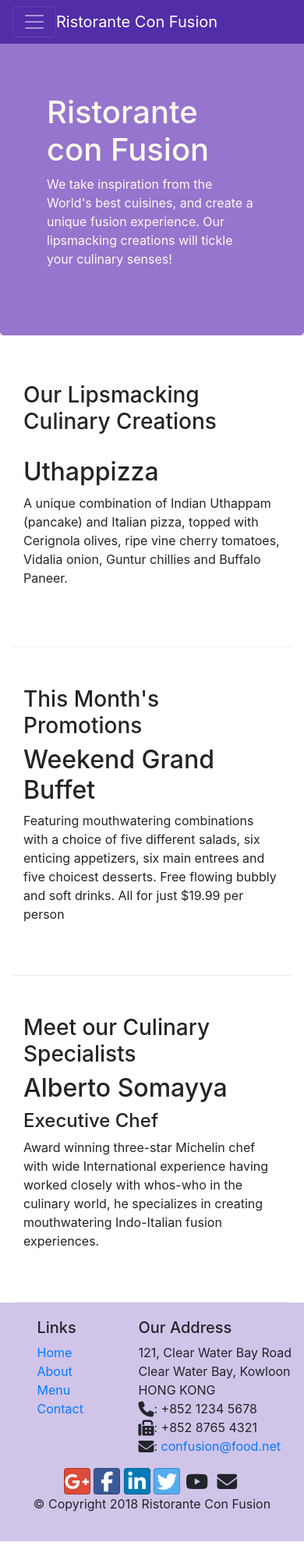
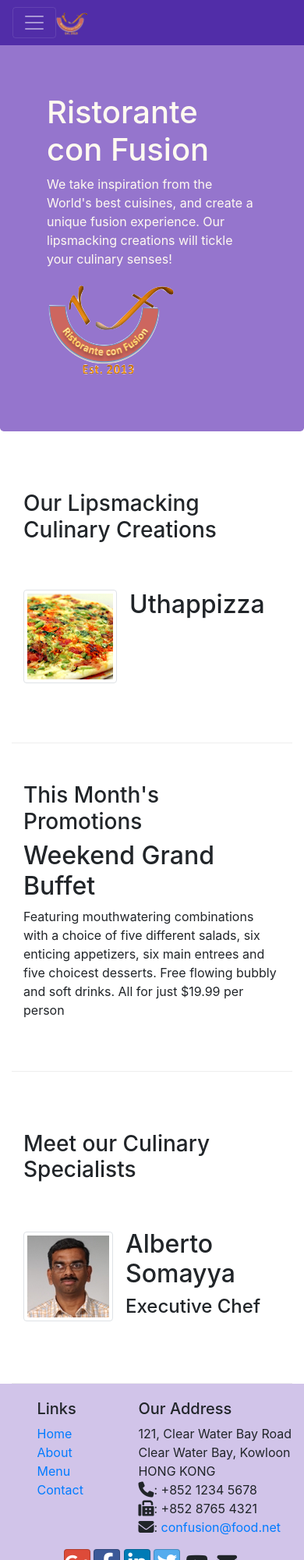
Before and after one commit to linda219go/Ms-Lin-Sweet-web, a plain HTML site: page index.html in a window 390 px wide. Shown: the top 2000 px of the page at 78% size. Before the commit the page ends 1976 px from the top, so only its background shows below. Drawn offline with nearby package versions, Linux system fonts and the light colour scheme.

Commit message:
add media

```diff
--- a/index.html
+++ b/index.html
@@ -22,13 +22,17 @@
                 <span class="navbar-toggler-icon"></span>
             </button>
 
-            <a class="navbar-brand mr-auto" href="#">Ristorante Con Fusion</a>
+            <a class="navbar-brand mr-auto" href="#"><img src="img/logo.png" height="30" width="41"></a>
             <div class="collapse navbar-collapse" id="Navbar">
                 <ul class="navbar-nav mr-auto">
-                    <li class="nav-item active"><a class="nav-link" href="#"><span class="fa fa-home fa-lg"></span>Home</a></li>
-                    <li class="nav-item"><a class="nav-link" href="./aboutus.html"><span class="fa fa-info fa-lg"></span>About</a></li>
-                    <li class="nav-item"><a class="nav-link" href="#"><span class="fa fa-list fa-lg"></span>Menu</a></li>
-                    <li class="nav-item"><a class="nav-link" href="./contactus.html"><span class="fa fa-address-card fa-lg"></span>Contact</a></li>
+                    <li class="nav-item active"><a class="nav-link" href="#"><span
+                                class="fa fa-home fa-lg"></span>Home</a></li>
+                    <li class="nav-item"><a class="nav-link" href="./aboutus.html"><span
+                                class="fa fa-info fa-lg"></span>About</a></li>
+                    <li class="nav-item"><a class="nav-link" href="#"><span class="fa fa-list fa-lg"></span>Menu</a>
+                    </li>
+                    <li class="nav-item"><a class="nav-link" href="./contactus.html"><span
+                                class="fa fa-address-card fa-lg"></span>Contact</a></li>
                 </ul>
             </div>
         </div>
@@ -41,7 +45,8 @@
                     <p>We take inspiration from the World's best cuisines, and create a unique fusion experience. Our
                         lipsmacking creations will tickle your culinary senses!</p>
                 </div>
-                <div class="col-12 col-sm">
+                <div class="col-12 col-sm align-self-center">
+                    <img src="img/logo.png" class="img-fluid">
                 </div>
             </div>
         </div>
@@ -53,9 +58,17 @@
                 <h3>Our Lipsmacking Culinary Creations</h3>
             </div>
             <div class="col col-sm order-sm-first col-md">
-                <h2>Uthappizza</h2>
-                <p>A unique combination of Indian Uthappam (pancake) and Italian pizza, topped with Cerignola olives,
-                    ripe vine cherry tomatoes, Vidalia onion, Guntur chillies and Buffalo Paneer.</p>
+
+                <div class="media">
+                    <img class="d-flex mr-3 img-thumbnail align-self-center" src="img/uthappizza.png" alt="Uthappizza">
+                    <div class="media-body">
+                        <h2 class="mt-0">Uthappizza</h2>
+                        <p class="d-none d-sm-block">A unique combination of Indian Uthappam (pancake) and
+                            Italian pizza, topped with Cerignola olives, ripe vine
+                            cherry tomatoes, Vidalia onion, Guntur chillies and
+                            Buffalo Paneer.</p>
+                    </div>
+                </div>
             </div>
         </div>
 
@@ -77,11 +90,20 @@
                 <h3>Meet our Culinary Specialists</h3>
             </div>
             <div class="col col-sm order-sm-first col-md">
-                <h2>Alberto Somayya</h2>
-                <h4>Executive Chef</h4>
-                <p>Award winning three-star Michelin chef with wide International experience having worked closely with
-                    whos-who in the culinary world, he specializes in creating mouthwatering Indo-Italian fusion
-                    experiences. </p>
+
+                <div class="media">
+                    <img class="d-flex mr-3 img-thumbnail align-self-center" src="img/alberto.png"
+                        alt="Alberto Somayya">
+                    <div class="media-body">
+                        <h2 class="mt-0">Alberto Somayya</h2>
+                        <h4>Executive Chef</h4>
+                        <p class="d-none d-sm-block">Award winning three-star Michelin chef with wide
+                            International experience having worked closely with
+                            whos-who in the culinary world, he specializes in
+                            creating mouthwatering Indo-Italian fusion experiences.
+                        </p>
+                    </div>
+                </div>
             </div>
         </div>
     </div>
@@ -111,11 +133,16 @@
                 </div>
                 <div class="col-12 col-sm-4 align-self-center">
                     <div class="text-center">
-                        <a class="btn btn-social-icon btn-google" href="http://google.com/+"><i class="fa fa-google-plus fa-lg"></i></a>
-                        <a class="btn btn-social-icon btn-facebook" href="http://www.facebook.com/profile.php?id="><i class="fa fa-facebook fa-lg"></i></a>
-                        <a class="btn btn-social-icon btn-linkedin" href="http://www.linkedin.com/in/"><i class="fa fa-linkedin fa-lg"></i></a>
-                        <a class="btn btn-social-icon btn-twitter" href="http://twitter.com/"><i class="fa fa-twitter fa-lg"></i></a>
-                        <a class="btn btn-social-icon btn-youtube" href="http://youtube.com/"><i class="fa fa-youtube fa-lg"></i></a>
+                        <a class="btn btn-social-icon btn-google" href="http://google.com/+"><i
+                                class="fa fa-google-plus fa-lg"></i></a>
+                        <a class="btn btn-social-icon btn-facebook" href="http://www.facebook.com/profile.php?id="><i
+                                class="fa fa-facebook fa-lg"></i></a>
+                        <a class="btn btn-social-icon btn-linkedin" href="http://www.linkedin.com/in/"><i
+                                class="fa fa-linkedin fa-lg"></i></a>
+                        <a class="btn btn-social-icon btn-twitter" href="http://twitter.com/"><i
+                                class="fa fa-twitter fa-lg"></i></a>
+                        <a class="btn btn-social-icon btn-youtube" href="http://youtube.com/"><i
+                                class="fa fa-youtube fa-lg"></i></a>
                         <a class="btn btn-social-icon" href="mailto:"><i class="fa fa-envelope fa-lg"></i></a>
                     </div>
                 </div>
```
Also changed, not shown: aboutus.html (+2 -2 lines), contactus.html (+2 -2 lines), img/alberto.png (added), img/buffet.png (added), img/logo.png (added), img/uthappizza.png (added), 1 other file.
